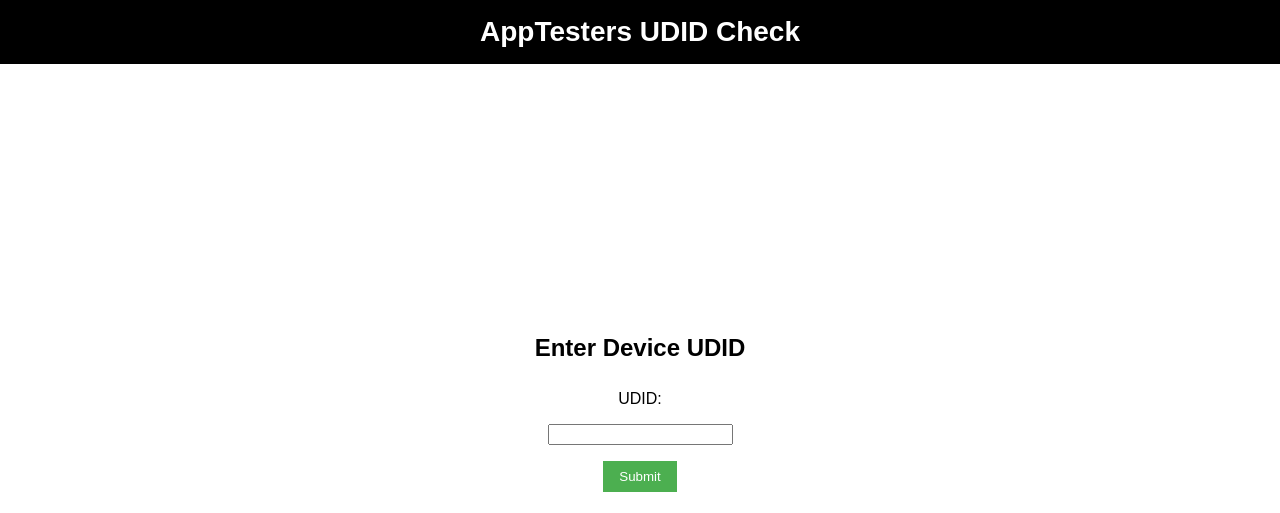
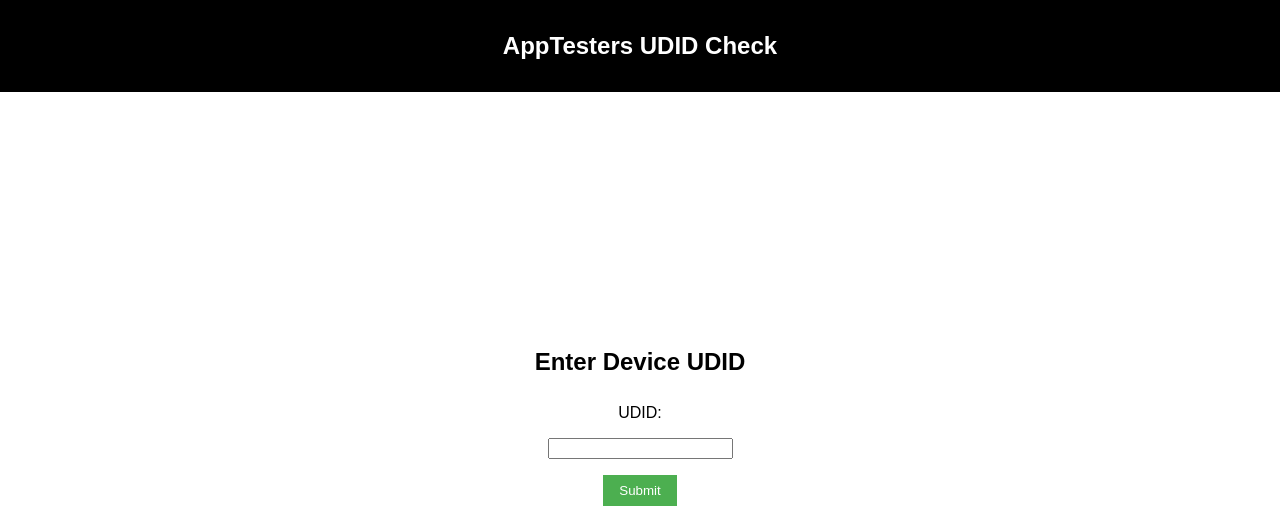
Before and after one commit to apptesters-org/p12check, a Flask app: page / in a window 1280 px wide. Shown: the top 513 px of the page. Run offline with Flask 2, Linux system fonts and the light colour scheme.

Commit message:
Update index.html

```diff
--- a/templates/index.html
+++ b/templates/index.html
@@ -3,7 +3,7 @@
 <head>
     <meta charset="UTF-8">
     <meta name="viewport" content="width=device-width, initial-scale=1.0">
-    <title>UDID Your Information</title>
+    <title>Check your UDID Information</title>
     <style>
         body {
             font-family: Arial, sans-serif;
@@ -20,8 +20,7 @@
             text-align: center;
         }
         header h1 {
-            font-size: 1.75rem;
-            margin: 0;
+            font-size: 1.50rem;
         }
         footer {
             background-color: black;
```
